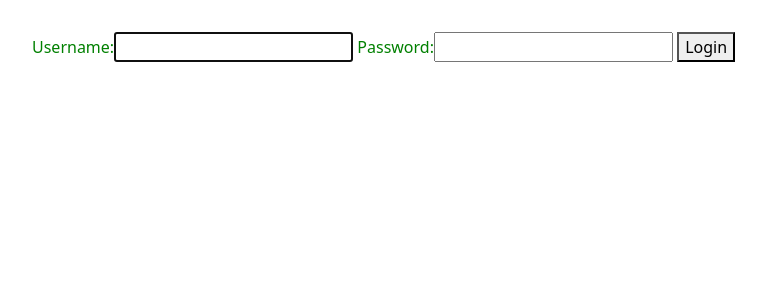
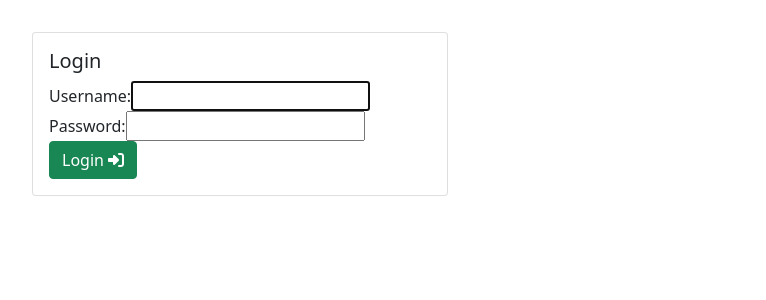
Before and after one commit to BuczynskiRafal/Movie_library, a Django app: page /login/ in a window 1280 px wide. Shown: the top 300 px of the page, without its empty margins (0-766 px from the left). Run offline with Django 3.2, Linux system fonts and the light colour scheme; some libraries are stand-ins or nearby versions.

Commit message:
Styling the login page

```diff
--- a/static/my.css
+++ b/static/my.css
@@ -1,5 +1,4 @@
 
 body {
     padding: 2rem;
-    color: green;
 }
--- a/templates/movie.html
+++ b/templates/movie.html
@@ -14,13 +14,13 @@
     <hr>
     <a href="{% url 'new_movie' %}">New movie</a>
 
-    <h1>Place for movie</h1>
+    <h1>Welcome</h1>
     {% if movies|length == 0 %}
         <h1> Empty database </h1>
         <h1>Movie count: {{ movies|length }}</h1>
         <h1>Movie count:</h1>
     {% else %}
-        <h1>Place for movie</h1>
+        <h1>Movie in library</h1>
         <h1>Movie count: {{ movies|length }}</h1>
 
         {% for movie in movies %}
--- a/templates/registration/login.html
+++ b/templates/registration/login.html
@@ -3,9 +3,16 @@
 {% block title %} Login {% endblock %}
 
 {% block site %}
-    <form>
-        {% csrf_token %}
-        {{ form|bootstrap }}
-        <button type="submit">Login</button>
-    </form>
+
+    <div class="card" style="width: 26rem;">
+      <div class="card-body">
+        <h5 class="card-title">Login</h5>
+         <form method="post">
+            {% csrf_token %}
+            {{ form|bootstrap }}
+             <button type="submit" class="btn btn-success">Login <i
+                     class="fas fa-sign-in-alt"></i></button>
+        </form>
+      </div>
+    </div>
 {% endblock %}
```
Also changed, not shown: db.sqlite3.
